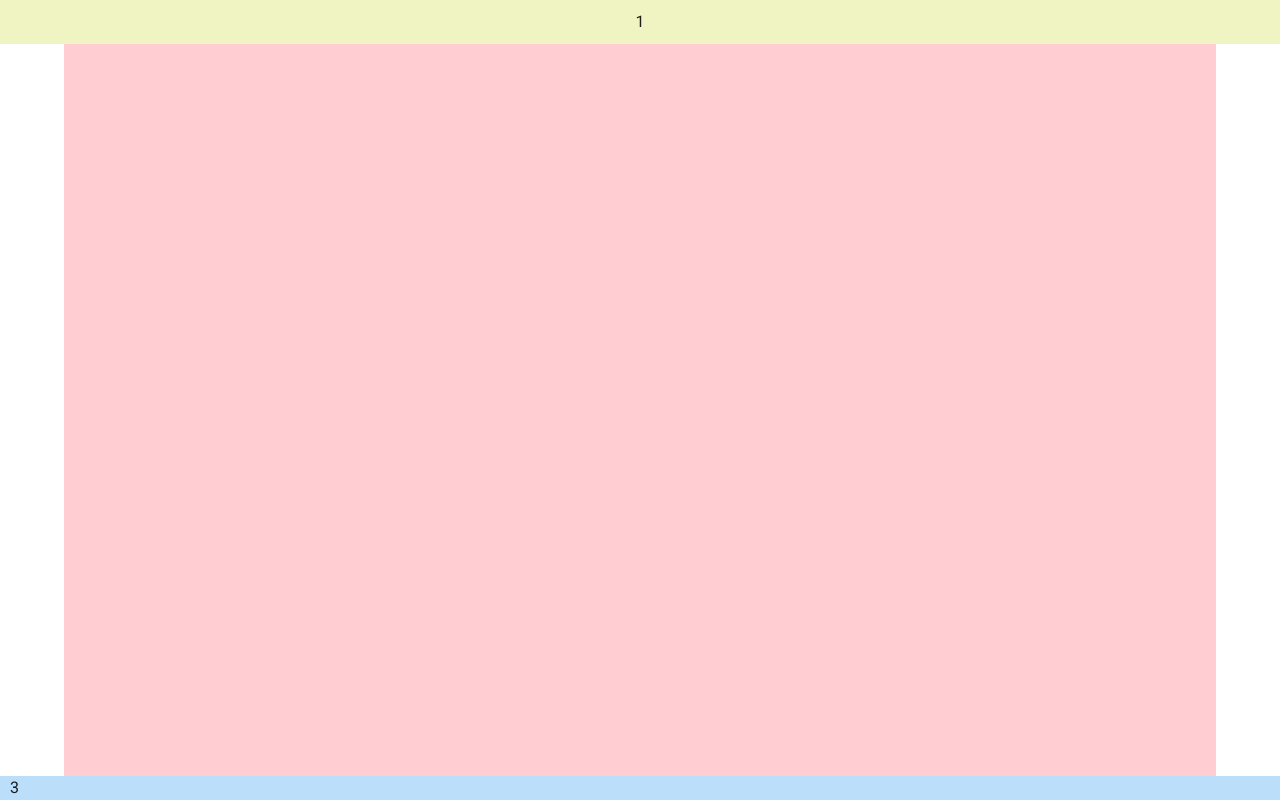
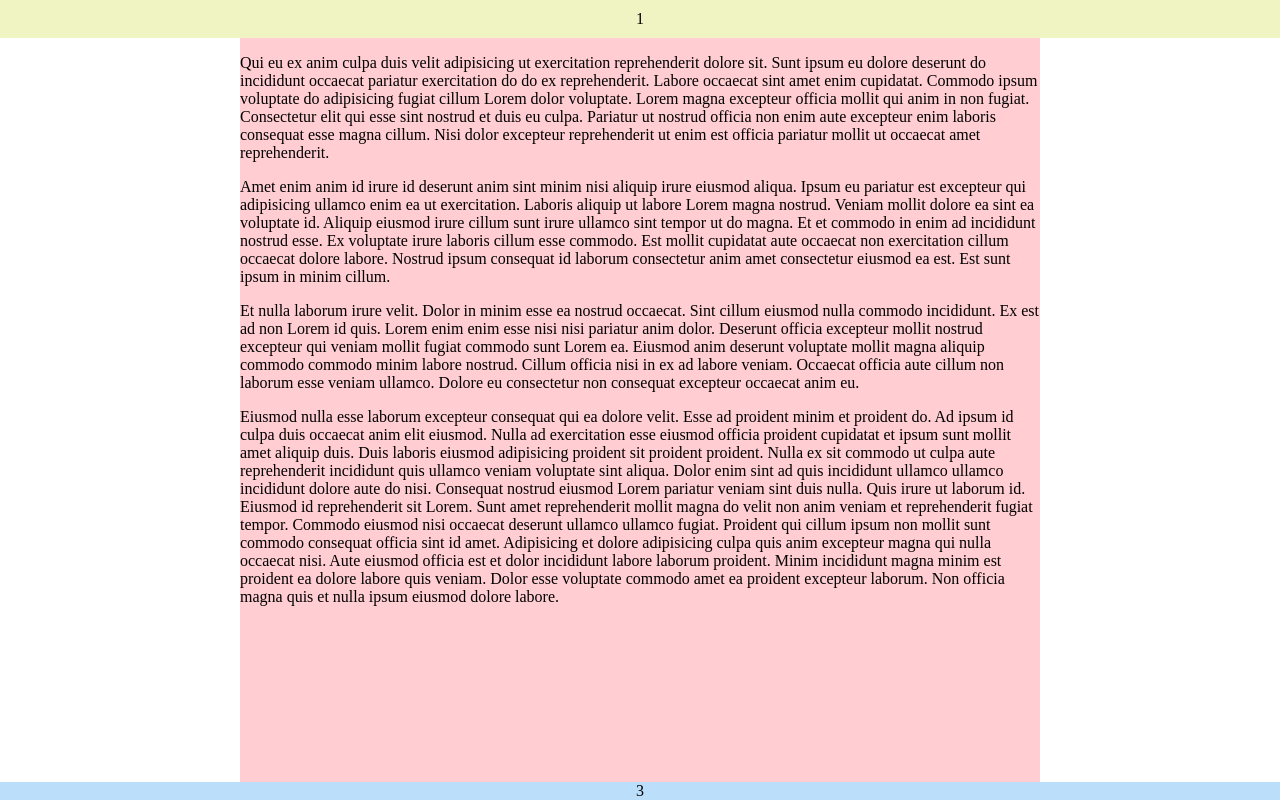
Before and after one commit to bontaramsonta/mui5-play, a React (Vite) app: page / in a window 1280 px wide. Built offline with nearby package versions, Linux system fonts and the light colour scheme.

Commit message:
finally navbar on top w/ no scrollbars

```diff
--- a/src/App.jsx
+++ b/src/App.jsx
@@ -1,28 +1,29 @@
-import { blue, lime, red } from "@mui/material/colors";
+import { blue, lime, red } from '@mui/material/colors';
 // import useAppStyles from "./AppStyles";
-import React from "react";
+import React from 'react';
 
 function App() {
   // const classes = useAppStyles();
-  const [noContent] = React.useState(true);
+  const [noContent] = React.useState(false);
   return (
     <div
       style={{
-        minHeight: "100%",
-        display: "grid",
-        gridTemplateRows: "auto 1fr auto",
-        gridTemplateColumns: "100%",
+        height: '100%',
+        display: 'grid',
+        gridTemplateRows: 'auto 1fr auto',
+        gridTemplateColumns: '100%',
+        overflowX: 'auto',
       }}
     >
       <div
         about="navbar"
         style={{
-          width: "100vw",
+          // width: '100vw',
           //! dbg props
-          padding: "10px 0",
           background: lime[100],
-          textAlign: "center",
-          position: "sticky",
+          padding: '10px 0',
+          textAlign: 'center',
+          position: 'sticky',
           top: 0,
         }}
       >
@@ -31,12 +32,10 @@ function App() {
       <div
         about="content"
         style={{
-          width: "90vw",
-          minWidth: "800px", // <- causing problems
-          overflowX: "scroll",
-          margin: "0 auto",
+          width: '90vw',
+          maxWidth: '800px', // <- causing problems
+          margin: '0 auto',
           //! dbg props
-          padding: "0 10px",
           background: red[100],
         }}
       >
@@ -53,7 +52,7 @@ function App() {
               officia non enim aute excepteur enim laboris consequat esse magna
               cillum. Nisi dolor excepteur reprehenderit ut enim est officia
               pariatur mollit ut occaecat amet reprehenderit.
-            </p>{" "}
+            </p>{' '}
             <p>
               Amet enim anim id irure id deserunt anim sint minim nisi aliquip
               irure eiusmod aliqua. Ipsum eu pariatur est excepteur qui
@@ -65,7 +64,7 @@ function App() {
               cupidatat aute occaecat non exercitation cillum occaecat dolore
               labore. Nostrud ipsum consequat id laborum consectetur anim amet
               consectetur eiusmod ea est. Est sunt ipsum in minim cillum.
-            </p>{" "}
+            </p>{' '}
             <p>
               Et nulla laborum irure velit. Dolor in minim esse ea nostrud
               occaecat. Sint cillum eiusmod nulla commodo incididunt. Ex est ad
@@ -76,7 +75,7 @@ function App() {
               nostrud. Cillum officia nisi in ex ad labore veniam. Occaecat
               officia aute cillum non laborum esse veniam ullamco. Dolore eu
               consectetur non consequat excepteur occaecat anim eu.
-            </p>{" "}
+            </p>{' '}
             <p>
               Eiusmod nulla esse laborum excepteur consequat qui ea dolore
               velit. Esse ad proident minim et proident do. Ad ipsum id culpa
@@ -105,9 +104,9 @@ function App() {
       <div
         about="footer"
         style={{
-          width: "100vw",
+          // width: '100vw',
           //! dbg props
-          padding: "0 10px",
+          textAlign: 'center',
           background: blue[100],
         }}
       >
--- a/src/index.css
+++ b/src/index.css
@@ -1,6 +1,8 @@
 html,
 body,
 #root {
-  width: 100%;
-  height: 100%;
+  /* width: 100%; */
+  height: 100vh;
+  margin: 0;
+  padding: 0;
 }
--- a/src/main.jsx
+++ b/src/main.jsx
@@ -1,19 +1,19 @@
-import React from "react";
-import ReactDOM from "react-dom/client";
-import App from "./App";
-import "@fontsource/roboto/300.css";
-import "@fontsource/roboto/400.css";
-import "@fontsource/roboto/500.css";
-import "@fontsource/roboto/700.css";
-import "./index.css";
-import { ThemeProvider } from "@mui/material/styles";
-import theme from "./Theme";
-import { CssBaseline } from "@mui/material";
+import React from 'react';
+import ReactDOM from 'react-dom/client';
+import App from './App';
+import '@fontsource/roboto/300.css';
+import '@fontsource/roboto/400.css';
+import '@fontsource/roboto/500.css';
+import '@fontsource/roboto/700.css';
+import './index.css';
+import { ThemeProvider } from '@mui/material/styles';
+import theme from './Theme';
+import { CssBaseline } from '@mui/material';
 
-ReactDOM.createRoot(document.getElementById("root")).render(
+ReactDOM.createRoot(document.getElementById('root')).render(
   <React.StrictMode>
     <ThemeProvider theme={theme}>
-      <CssBaseline />
+      {/* <CssBaseline /> */}
       <App />
     </ThemeProvider>
   </React.StrictMode>
```
